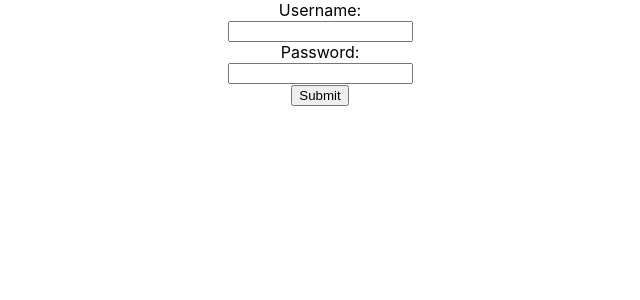
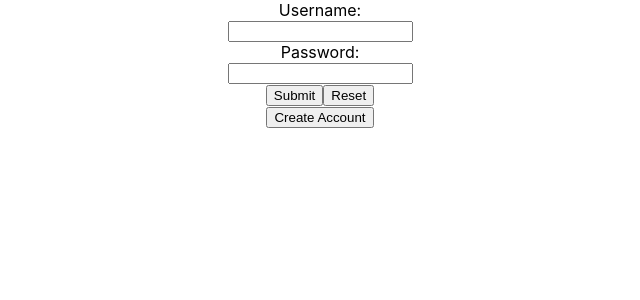
Before and after one commit to mahyartajeri/CPS406ProjectMEM, a React (Create React App) app in the folder projectmem/: page / in a window 1280 px wide. Shown: the top 300 px of the page, without its empty margins (320-960 px from the left). Built offline with nearby package versions, Linux system fonts and the light colour scheme.

Commit message:
added login and account creation

```diff
--- a/projectmem/src/App.js
+++ b/projectmem/src/App.js
@@ -1,15 +1,83 @@
 import "./App.css";
 import MainMenu from "./components/MainMenu";
+import { useState } from "react";
 
 function App() {
+  // temp
+  const mems = [
+    {
+      name: "Mahyar",
+      username: "mahyar420",
+      password: "cps406",
+    },
+    {
+      name: "Cedric",
+      username: "cedric420",
+      password: "cps406",
+    },
+  ];
+
+  // useStates
+  const [username, setUsername] = useState("");
+  const [password, setPassword] = useState("");
+  const [members, setMembers] = useState(mems);
+  const [fullName, setFullName] = useState("");
+
+  function handleUsername(e) {
+    setUsername(e.currentTarget.value);
+  }
+
+  function handlePassword(e) {
+    setPassword(e.currentTarget.value);
+  }
+
+  function handleFullName(e) {
+    setFullName(e.currentTarget.value);
+  }
+
   function loginFunc(e) {
     e.preventDefault();
-    alert("new member logged in!");
+
+    console.log(username, password);
+    const mem = members.find((member) => member.username == username);
+    if (mem) {
+      console.log(mem);
+      mem.password == password
+        ? alert(`Welcome, ${mem.name}`)
+        : alert("Incorrect Password!");
+    } else {
+      alert("Username did not match our records");
+    }
+  }
+
+  function createAccountFunc(e) {
+    e.preventDefault();
+    const mem = members.find((member) => member.username == username);
+    if (mem) {
+      alert("This username already exists!");
+      //setFullName("");
+    } else {
+      let newMember = {
+        name: fullName,
+        username: username,
+        password: password,
+      };
+      let membersCopy = [...members, newMember];
+      setMembers(membersCopy);
+      console.log(membersCopy);
+      alert("New account successfully created!");
+    }
   }
 
   return (
     <div className="App">
-      <MainMenu loginFunc={loginFunc}></MainMenu>
+      <MainMenu
+        loginFunc={loginFunc}
+        handleUsername={handleUsername}
+        handlePassword={handlePassword}
+        handleFullName={handleFullName}
+        createAccountFunc={createAccountFunc}
+      ></MainMenu>
     </div>
   );
 }
--- a/projectmem/src/components/Login.js
+++ b/projectmem/src/components/Login.js
@@ -1,18 +1,38 @@
 import React from "react";
 
-const Login = ({ loginFunc }) => {
+const Login = ({
+  func,
+  handleUsername,
+  handlePassword,
+  handleFullName,
+  newAccount,
+}) => {
   return (
     <div>
-      <form onSubmit={loginFunc}>
+      <form onSubmit={func}>
+        {newAccount && (
+          <>
+            <label for="fullname">Full Name</label>
+            <br></br>
+            <input type="text" onChange={handleFullName}></input>
+            <br></br>
+          </>
+        )}
         <label for="un">Username:</label>
         <br></br>
-        <input type="text" id="un" name="un"></input>
+        <input type="text" onChange={handleUsername} id="un" name="un"></input>
         <br></br>
         <label dor="pw">Password:</label>
         <br></br>
-        <input type="password" id="pw" name="pw"></input>
+        <input
+          type="password"
+          onChange={handlePassword}
+          id="pw"
+          name="pw"
+        ></input>
         <br></br>
         <input type="submit" value="Submit"></input>
+        <input type="reset" value="Reset"></input>
       </form>
     </div>
   );
--- a/projectmem/src/components/MainMenu.js
+++ b/projectmem/src/components/MainMenu.js
@@ -1,10 +1,41 @@
 import React from "react";
 import Login from "./Login";
+import { useState } from "react";
+const MainMenu = ({
+  loginFunc,
+  createAccountFunc,
+  handleUsername,
+  handlePassword,
+  handleFullName,
+}) => {
+  const [login, setLogin] = useState(true);
 
-const MainMenu = ({ loginFunc }) => {
+  function toggleLogin() {
+    setLogin(!login);
+  }
   return (
     <div>
-      <Login loginFunc={loginFunc}></Login>
+      {login ? (
+        <Login
+          func={loginFunc}
+          handleUsername={handleUsername}
+          handlePassword={handlePassword}
+          newAccount={false}
+        ></Login>
+      ) : (
+        <Login
+          func={createAccountFunc}
+          newAccount={true}
+          handleUsername={handleUsername}
+          handlePassword={handlePassword}
+          handleFullName={handleFullName}
+        ></Login>
+      )}
+      {login ? (
+        <button onClick={toggleLogin}>Create Account</button>
+      ) : (
+        <button onClick={toggleLogin}>Login Instead</button>
+      )}
     </div>
   );
 };
```
